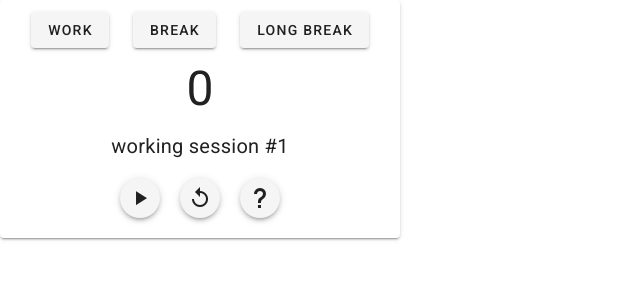
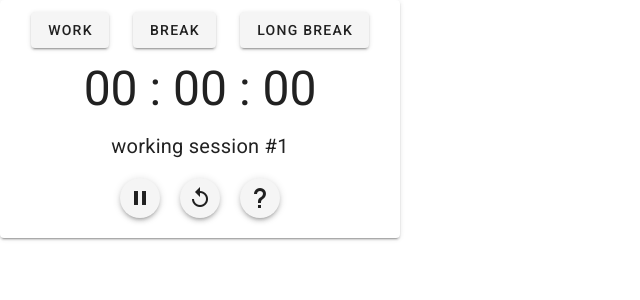
Before and after one commit to disgraceful/PomodoroChromeExtension, a Vue app: page / in a window 1280 px wide. Shown: the top 300 px of the page, without its empty margins (0-640 px from the left). Built offline with nearby package versions, Linux system fonts and the light colour scheme; no server answers.

Commit message:
Save timer state in runtime storage, fix pause/start ui bug

```diff
--- a/src/components/Timer.vue
+++ b/src/components/Timer.vue
@@ -13,7 +13,7 @@
         </v-col>
       </v-row>
       <div class="text-center">
-        <v-card-text class="display-2 pb-0">{{activeTime}}</v-card-text>
+        <v-card-text class="display-2 pb-0">{{formatTime}}</v-card-text>
         <v-card-text class="title font-weight-regular">{{status}}</v-card-text>
       </div>
       <v-row justify="center">
@@ -49,23 +49,17 @@ export default {
     };
   },
   computed: {
-    // formatTime() {
-    //   console.log(this.addListener);
-    // }
+    formatTime() {
+      let { hours, minutes, seconds } = this.calcTime(this.activeTime);
+      return `${hours} : ${minutes} : ${seconds}`;
+    }
   },
   watch: {
-    activeTime() {
-      console.log("changed");
+    isTimerActive() {
+      console.log(this.isTimerActive);
     }
   },
   methods: {
-    formatTime() {
-      let { hours, minutes, seconds } = this.calcTime(this.activeTime);
-      return `${hours} : ${minutes} : ${seconds}`;
-    },
-    test() {
-      console.log("active?", this.defaultTime);
-    },
     startTimer() {
       this.isTimerActive = !this.isTimerActive;
       if (this.isTimerActive) {
@@ -76,6 +70,13 @@ export default {
     }
   },
   mixins: [timerMixin],
+  created() {
+    chrome.storage.local.get(["time", "paused"], result => {
+      this.isTimerActive = !result.paused;
+      this.activeTime = result.time | 0;
+      console.log("created", this.activeTime, this.isTimerActive);
+    });
+  },
   mounted() {
     chrome.runtime.sendMessage({ event: "reopen" });
     chrome.runtime.onConnect.addListener(port => {
@@ -83,11 +84,12 @@ export default {
         if (!isNaN(request)) {
           this.activeTime = request;
           console.log(this.activeTime);
-          console.log(this);
         }
       });
     });
   },
-  created() {}
+  destroyed() {
+    chrome.storage.local.clear();
+  }
 };
 </script>
```
Also changed, not shown: src/background.js (+5 -9 lines), src/manifest.json.
